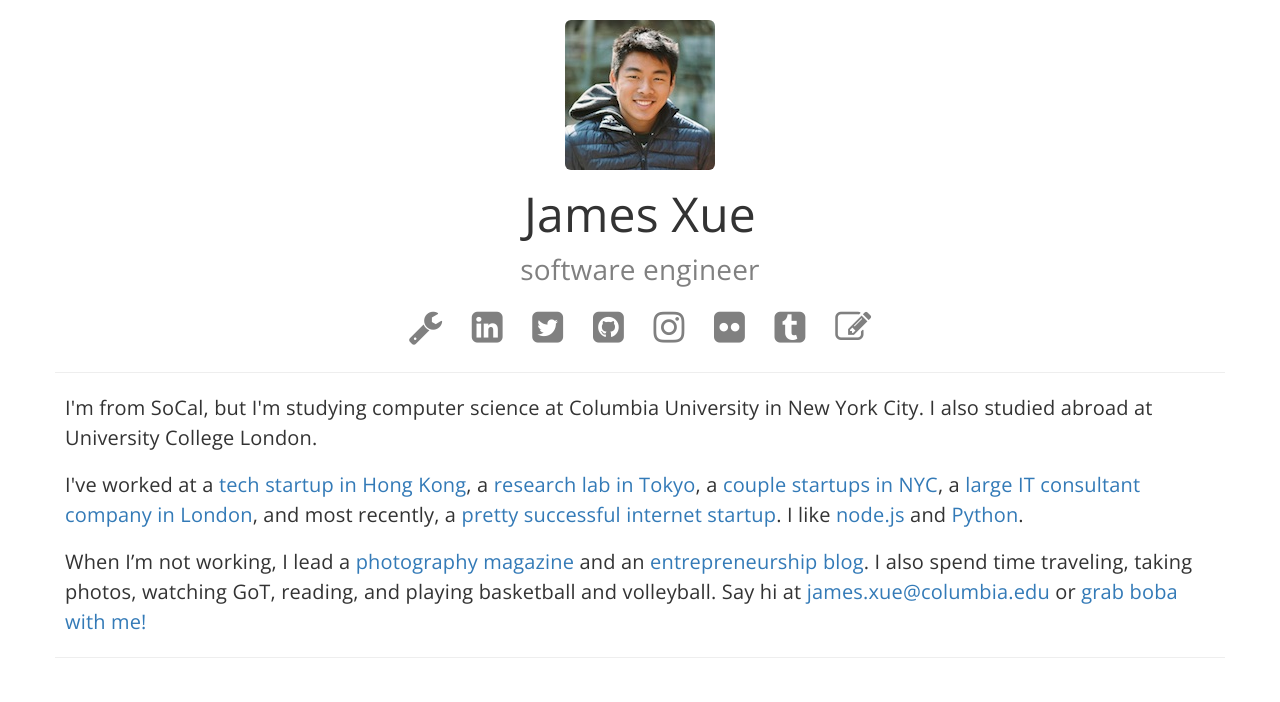
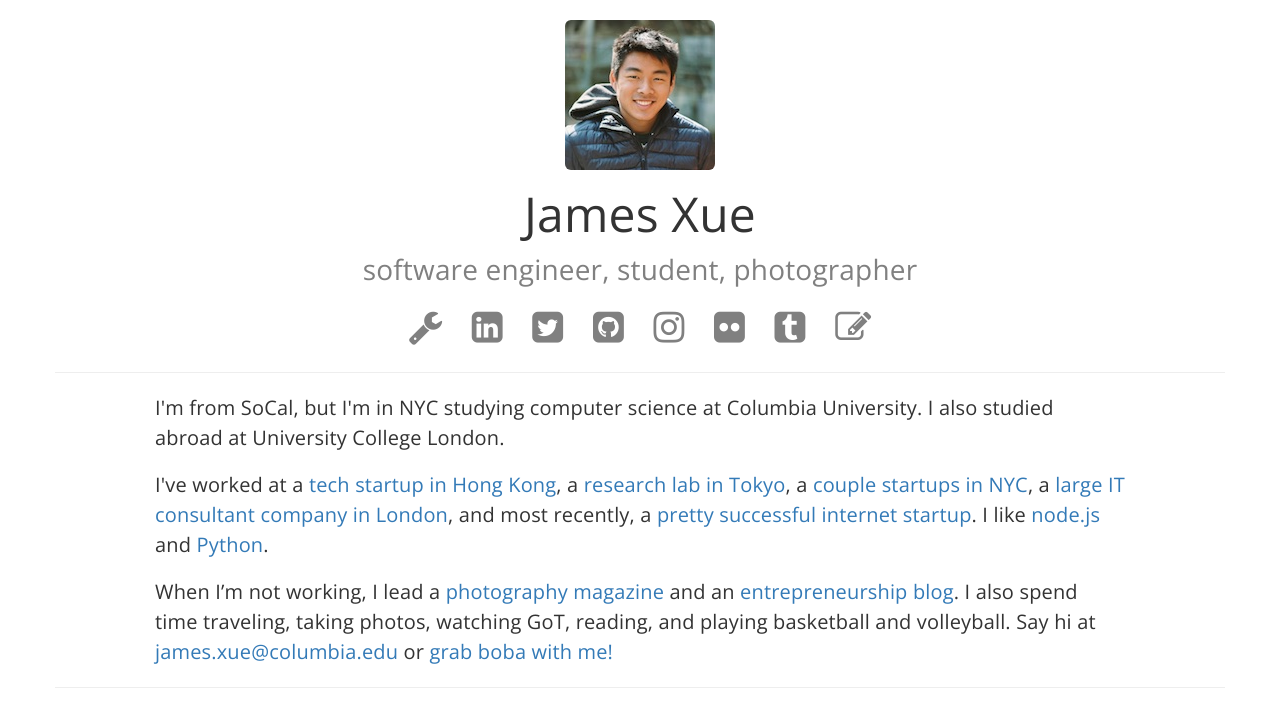
Before and after one commit to frogbandit/personal-new, a website: page public/index.html in a window 1280 px wide. Drawn offline with nearby package versions, Linux system fonts and the light colour scheme.

Commit message:
some margins and stuff

```diff
--- a/public/css/main.css
+++ b/public/css/main.css
@@ -103,7 +103,9 @@ nav .container-fluid {
 p {
     font-size: 20px;
     line-height: 1.5;
-    margin-bottom: 17px
+    margin-bottom: 17px;
+    font-weight: 599;
+    /*font-color: #333;*/
 }
 
 p a:hover,
@@ -158,5 +160,6 @@ p a:focus {
     text-decoration: none
 }
 #about{
-    margin: 10px;
+    margin-left: 100px;
+    margin-right: 100px;
 }
--- a/public/index.html
+++ b/public/index.html
@@ -5,7 +5,7 @@
         <meta http-equiv="Content-Type" context="text/html; charset=utf-8">
         <meta name="viewport" content="width=device-width, initial-scale=1.0, maximum-scale=1.0, user-scalable=no">
         <title>James Xue</title>
-        <meta name="description" content="James Xue -- software engineer">
+        <meta name="description" content="James Xue -- software engineer, student, photographer">
         <link rel="canonical" href="https://www.columbia.edu/~jx2218/">
 
         <link href="https://netdna.bootstrapcdn.com/bootstrap/3.1.1/css/bootstrap.min.css" rel="stylesheet">
@@ -27,7 +27,7 @@
                             James Xue
                         </div>
                         <div class="description text-center">
-                            software engineer
+                            software engineer, student, photographer
                         </div>
                         <div class="social text-center">
                             <a href="#{}">
@@ -59,7 +59,7 @@
                     <hr />
                     <div id="about">
 
-                        <p>I'm from SoCal, but I'm studying computer science at Columbia University in New York City. I also studied abroad at University College London.</p>
+                        <p>I'm from SoCal, but I'm in NYC studying computer science at Columbia University. I also studied abroad at University College London.</p>
 
                         <p>I've worked at a <a href="https://www.thecloudminer.com/">tech startup in Hong Kong</a>, a <a href="https://weblab.t.u-tokyo.ac.jp/about/">research lab in Tokyo</a>, a <a href="https://getslide.com/">couple</a> <a href="https://ventureforamerica.org/">startups in NYC</a>, a <a href="https://www.tcs.com/Pages/default.aspx">large IT consultant company in London</a>, and most recently, a <a href="https://www.amazon.com/">pretty successful internet startup</a>. I like <a href="https://nodejs.org/">node.js</a> and <a href="https://www.python.org/doc/essays/comparisons/">Python</a>.</p>
 
```
